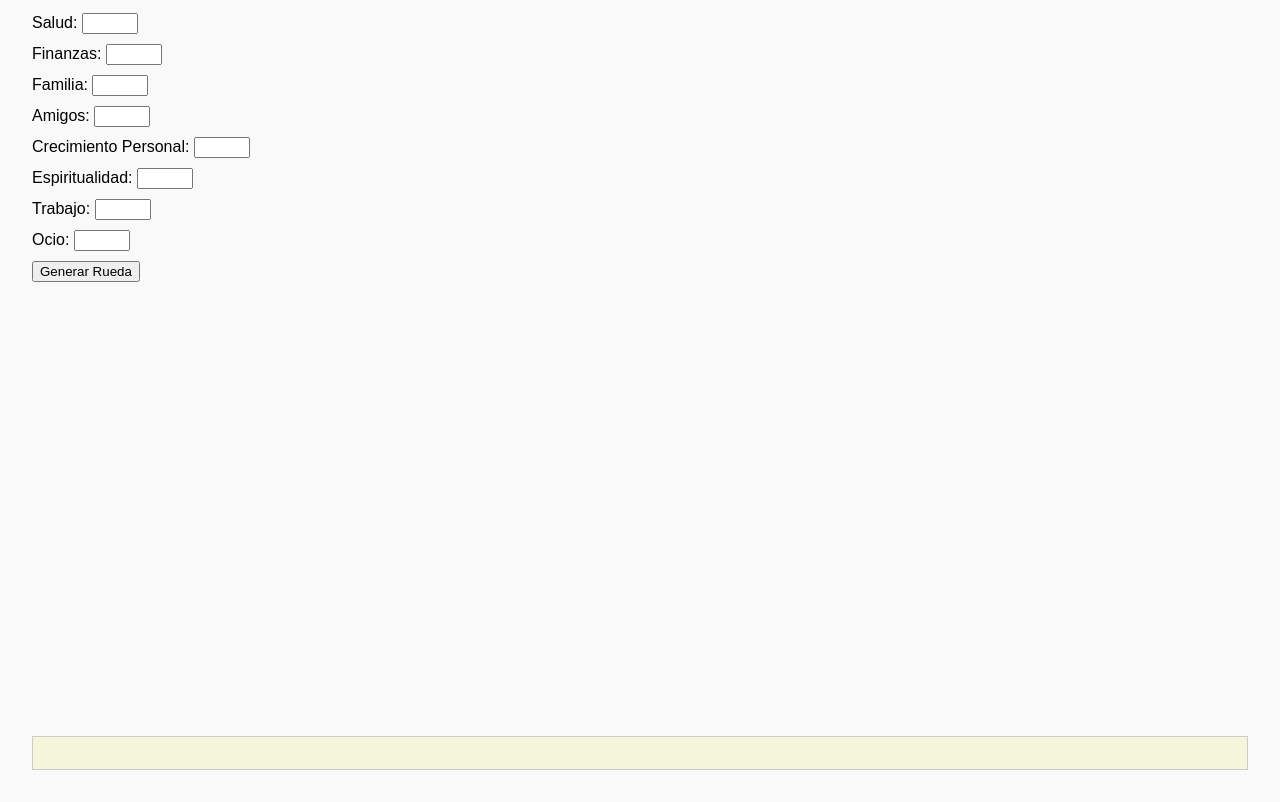
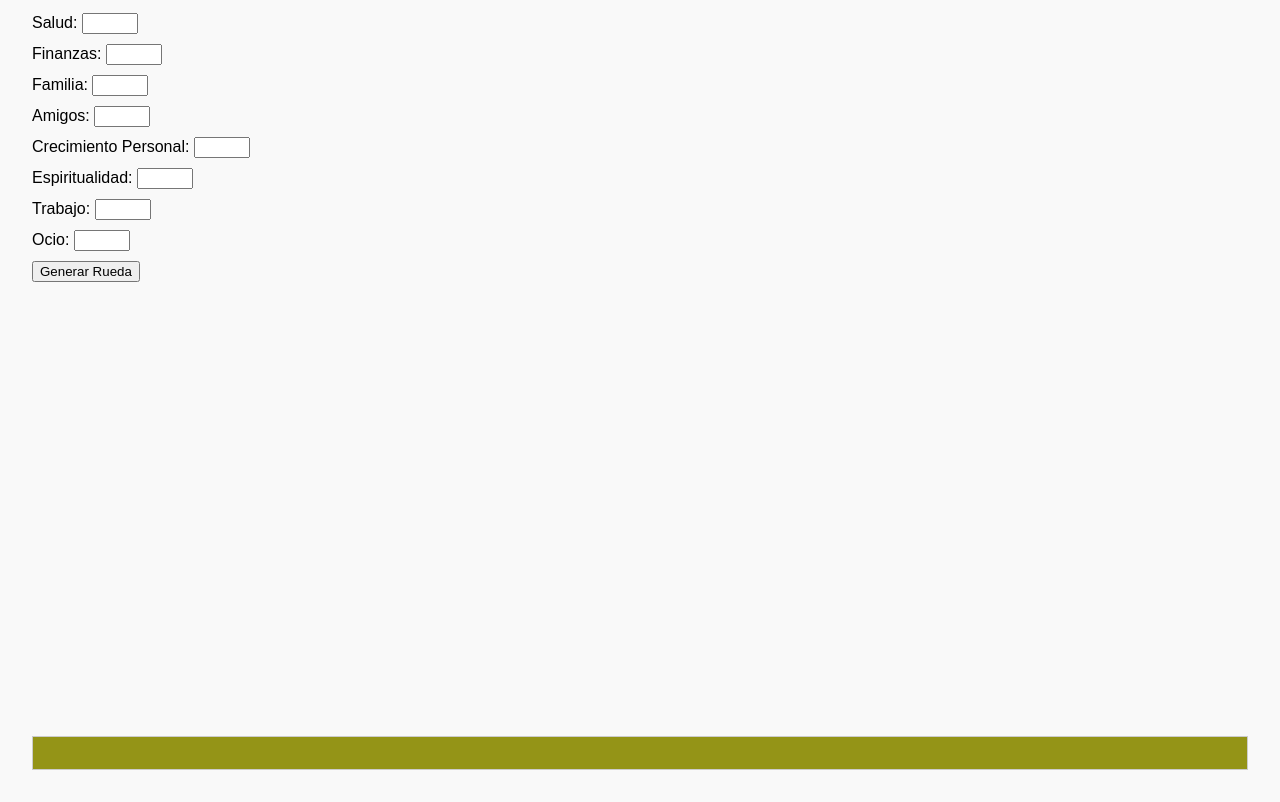
Before and after one commit to coquito-amarillo-sas/coquito_amarillo_web, a plain HTML site: page src/evaluacion.html in a window 1280 px wide. Shown: the part 111-913 px from the top of the page. Drawn offline with nearby package versions, Linux system fonts and the light colour scheme.

Commit message:
se cambio el color de blanco a amarillo

```diff
--- a/src/styles.css
+++ b/src/styles.css
@@ -17,6 +17,6 @@ canvas {
   background: #fff;
   padding: 1em;
   border: 1px solid #ccc;
-  background-color: #f5f5dc;
+  background-color: #949417;
   color: #333;
 }
```
